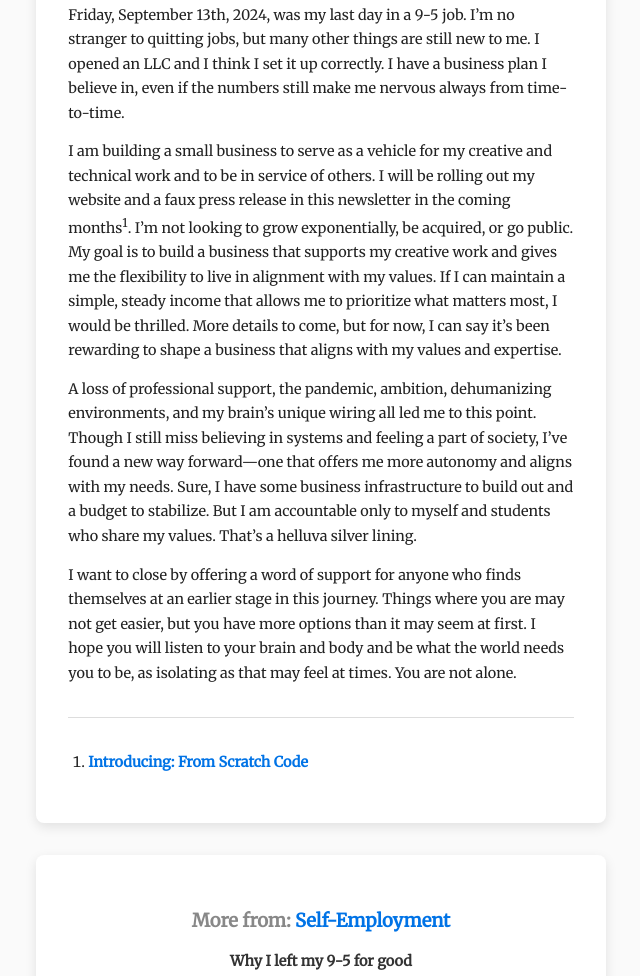
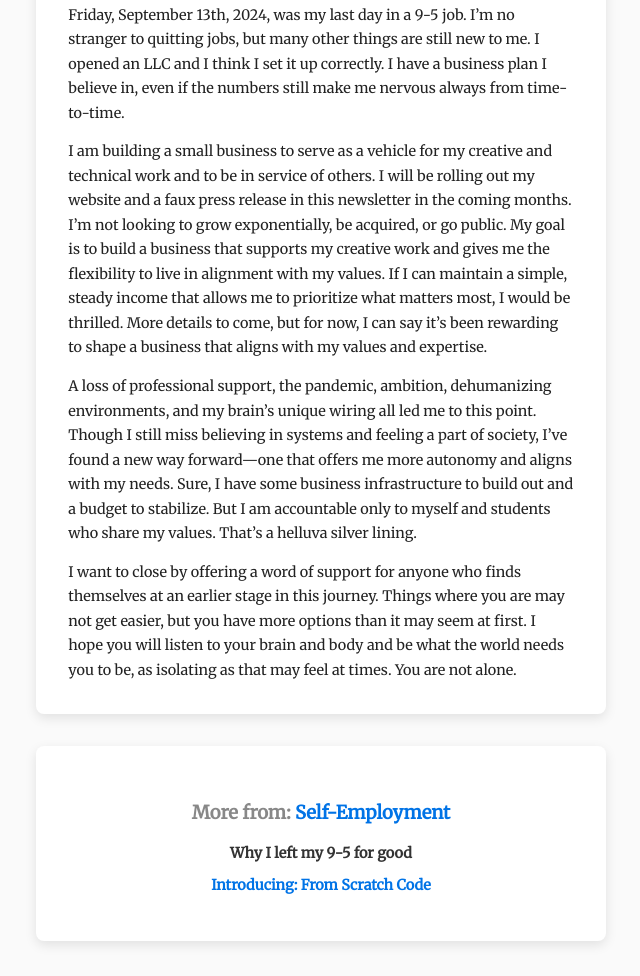
Before and after one commit to JonesBeach/fromscratchpress-site, an Eleventy site: page src/essays/2024-09-30.md in a window 1280 px wide. Shown: the part 6566-7542 px from the top of the page, without its empty margins (441-1081 px from the left). Built offline with nearby package versions, Linux system fonts and the light colour scheme; Eleventy itself is replaced by a stand-in of ours; files that its build step writes are made by us from their sources.

Commit message:
Remove footnote in favor of series

```diff
--- a/src/essays/2024-09-30.md
+++ b/src/essays/2024-09-30.md
@@ -61,12 +61,8 @@ The third thread is why this newsletter exists at all: my autism diagnosis. This
 
 Friday, September 13th, 2024, was my last day in a 9-5 job. I’m no stranger to quitting jobs, but many other things are still new to me. I opened an LLC and I think I set it up correctly. I have a business plan I believe in, even if the numbers still make me nervous always from time-to-time.
 
-I am building a small business to serve as a vehicle for my creative and technical work and to be in service of others. I will be rolling out my website and a faux press release in this newsletter in the coming months<sup>1</sup>. I’m not looking to grow exponentially, be acquired, or go public. My goal is to build a business that supports my creative work and gives me the flexibility to live in alignment with my values. If I can maintain a simple, steady income that allows me to prioritize what matters most, I would be thrilled. More details to come, but for now, I can say it’s been rewarding to shape a business that aligns with my values and expertise.
+I am building a small business to serve as a vehicle for my creative and technical work and to be in service of others. I will be rolling out my website and a faux press release in this newsletter in the coming months. I’m not looking to grow exponentially, be acquired, or go public. My goal is to build a business that supports my creative work and gives me the flexibility to live in alignment with my values. If I can maintain a simple, steady income that allows me to prioritize what matters most, I would be thrilled. More details to come, but for now, I can say it’s been rewarding to shape a business that aligns with my values and expertise.
 
 A loss of professional support, the pandemic, ambition, dehumanizing environments, and my brain’s unique wiring all led me to this point. Though I still miss believing in systems and feeling a part of society, I’ve found a new way forward—one that offers me more autonomy and aligns with my needs. Sure, I have some business infrastructure to build out and a budget to stabilize. But I am accountable only to myself and students who share my values. That’s a helluva silver lining.
 
 I want to close by offering a word of support for anyone who finds themselves at an earlier stage in this journey. Things where you are may not get easier, but you have more options than it may seem at first. I hope you will listen to your brain and body and be what the world needs you to be, as isolating as that may feel at times. You are not alone.
-
-***
-
-1. [Introducing: From Scratch Code](/introducing-from-scratch-code)
```
